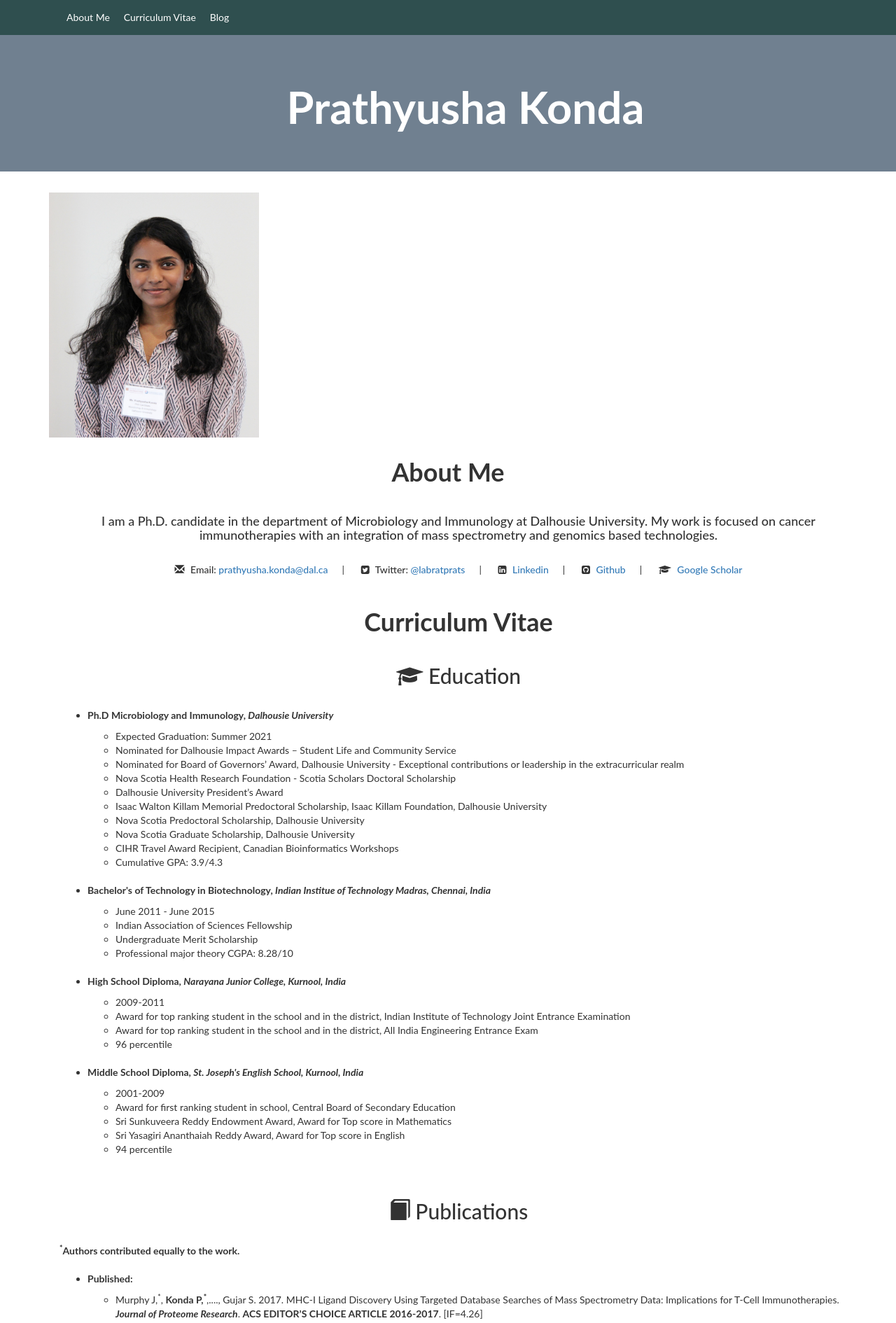
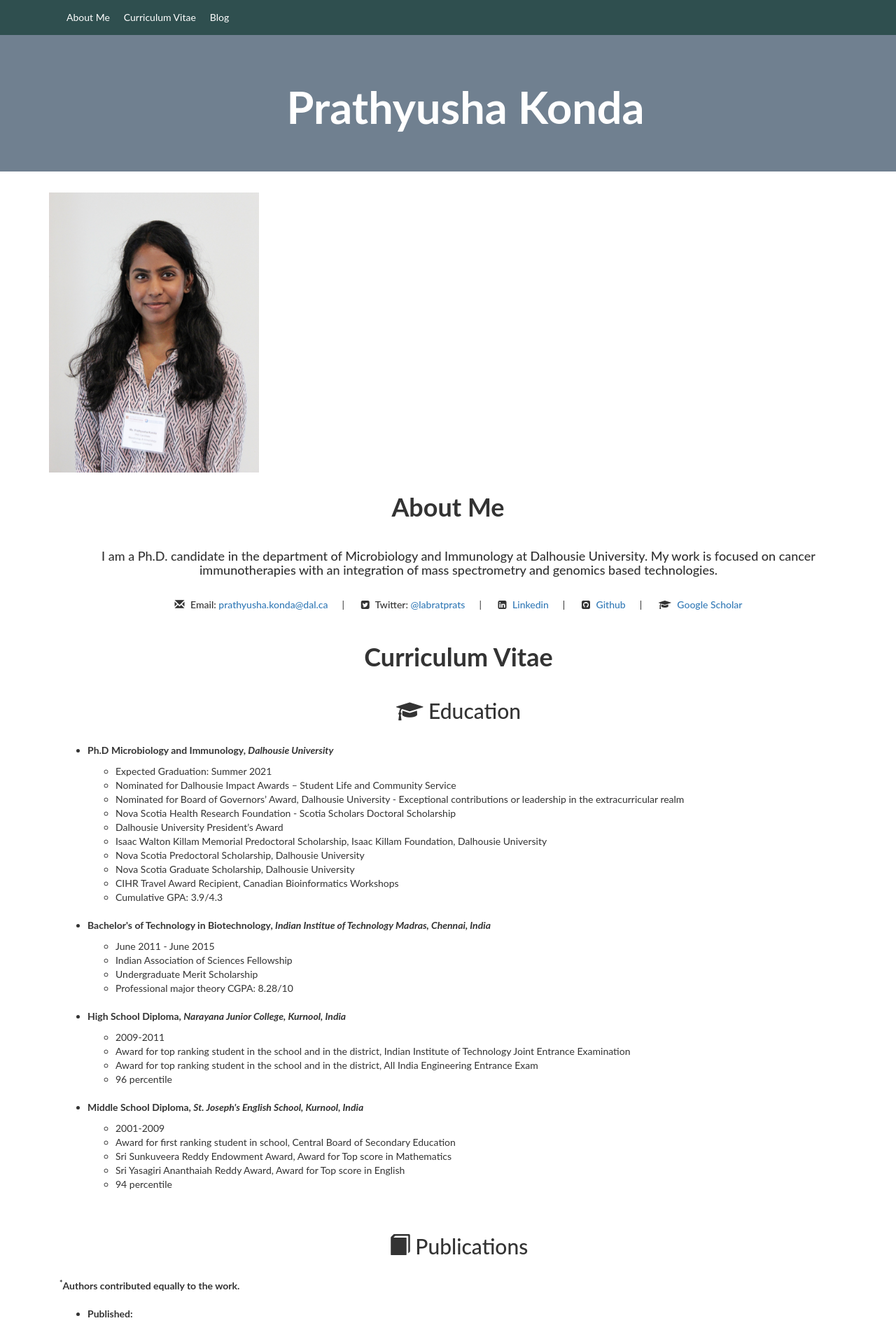
Before and after one commit to Prathyusha-konda/Prathyusha-konda.github.io, a Jekyll site: the page built from index.md, in a window 1280 px wide. Shown: the top 1890 px of the page at 70% size. Built offline with Jekyll 4.4.1, drawn with Linux system fonts in a browser that asks for light colours; nearby versions of some CDN libraries.

Commit message:
Update index.md

```diff
--- a/index.md
+++ b/index.md
@@ -6,7 +6,7 @@ layout: default
 page_title: Prathyusha Konda
 scroll: true
 ---
-<img src="images/header_new_copy.jpg" width="300" height="350" alt="hi" class="inline"/>
+<img src="images/header_new_copy.jpg" width="300" height="400" alt="hi" class="inline"/>
 <div class="container" id="about">
 </div>
 <h1 id="about"><b>About Me</b></h1>
```
